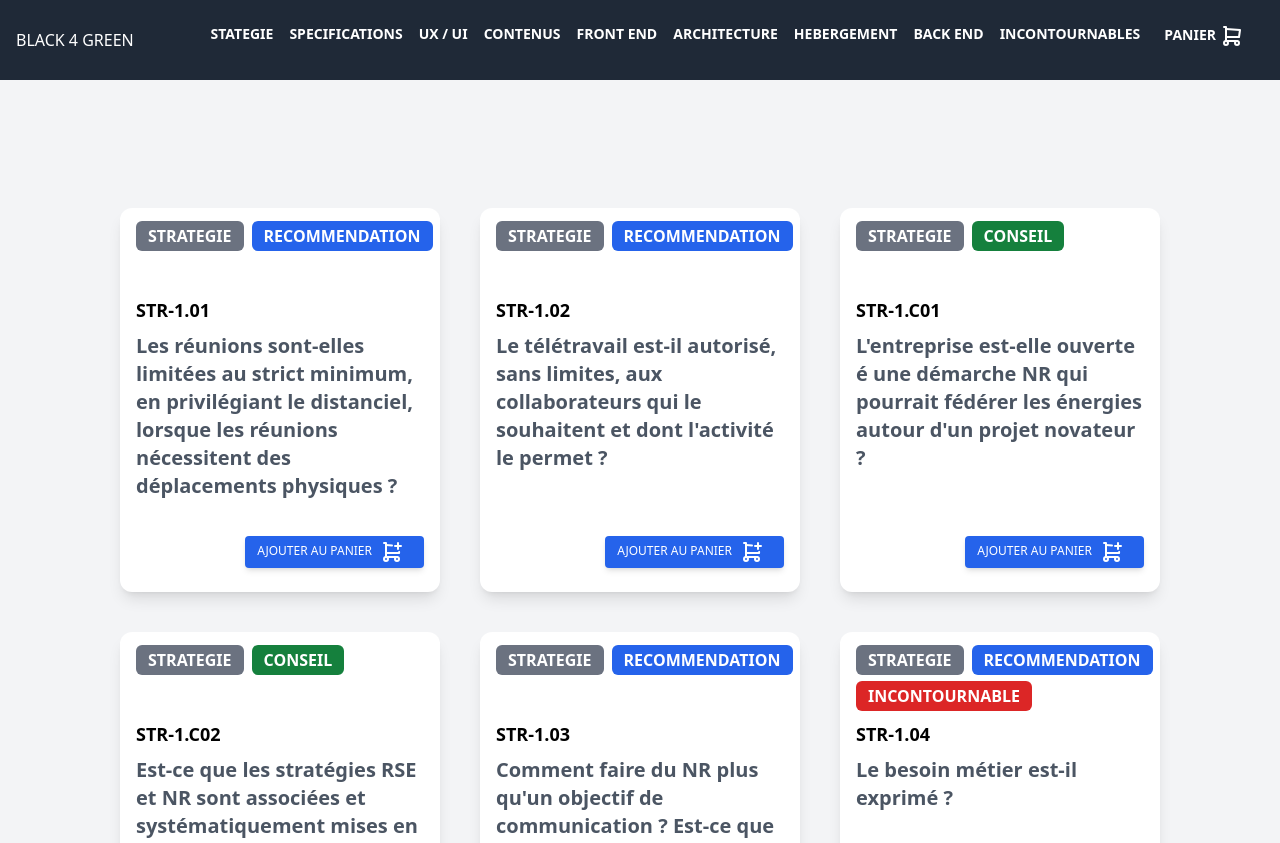
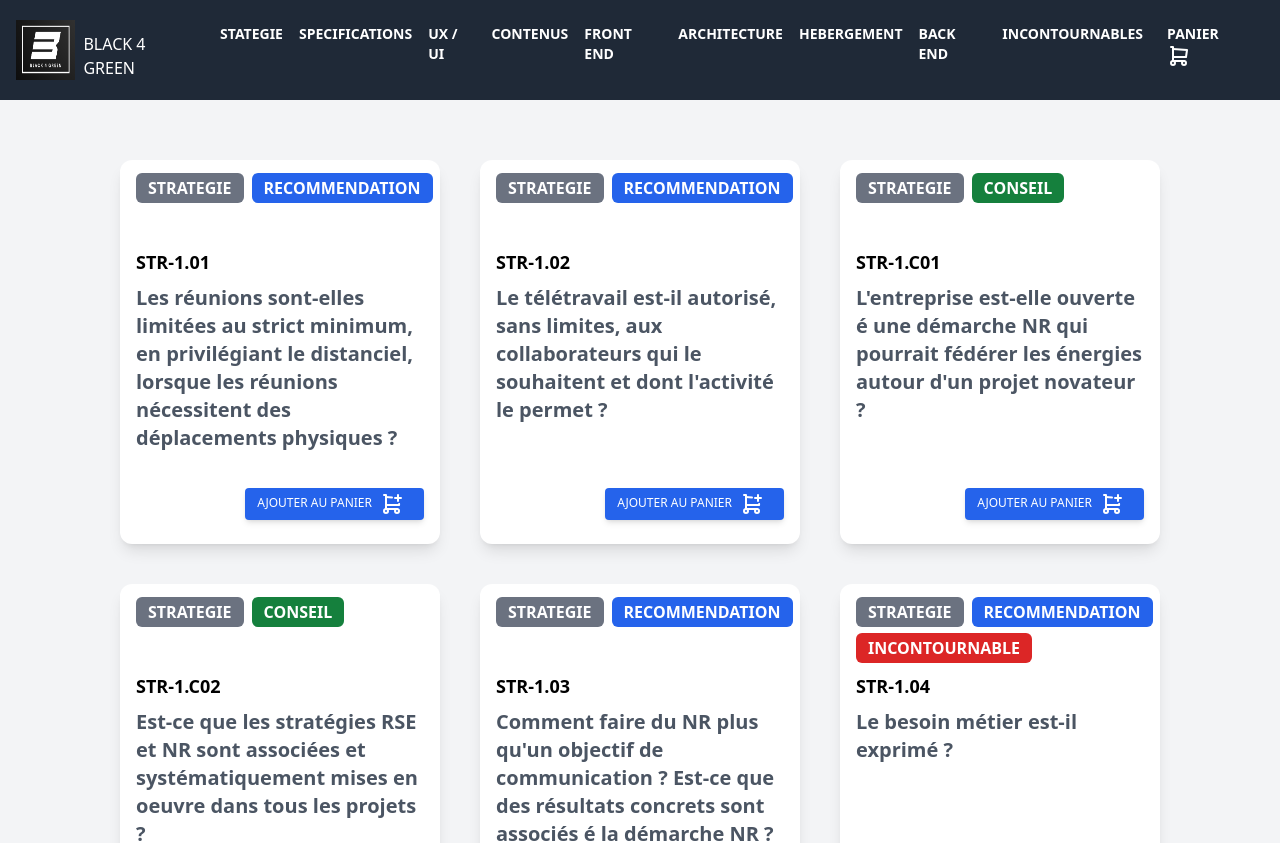
Before and after one commit to GillesCedric/Black4Green, a Next.js app: page / in a window 1280 px wide. Shown: the top 843 px of the page. Built offline with nearby package versions, Linux system fonts and the light colour scheme.

Commit message:
Ajout du logo dans le header

```diff
--- a/src/components/Header.tsx
+++ b/src/components/Header.tsx
@@ -1,5 +1,7 @@
+import Image from 'next/image'
 import Link from 'next/link'
 import React from 'react'
+import logo from '../../public/logo-min.png'
 
 export default class Header extends React.Component<{}, { isOpen: boolean }> {
 
@@ -11,11 +13,14 @@ export default class Header extends React.Component<{}, { isOpen: boolean }> {
 	}
 
 	render: () => React.ReactNode = () => {
-		return <header className='z-10 xl:fixed xl:w-full bg-gray-800 xl:flex xl:justify-between xl:items-center xl:px-4 xl:py-3'>
+		return <header className='z-10 fixed w-full bg-gray-800 xl:flex xl:justify-between xl:items-center xl:px-4 xl:py-3'>
 			<div className="flex items-center justify-between px-4 py-3 xl:p-0">
 				<div className='text-white'>
 					<Link href='/'>
-						BLACK 4 GREEN
+						<div className='flex cursor-pointer'>
+							<Image src={logo} width={60} height={50} />
+							<div className='items-end pt-3 ml-2'>BLACK 4 GREEN</div>
+						</div>
 					</Link>
 				</div>
 				<div className='xl:hidden'>
--- a/src/components/index/GoodPractices.tsx
+++ b/src/components/index/GoodPractices.tsx
@@ -44,7 +44,7 @@ export default class GoodPractices extends React.Component<PropsGoodPractices, S
   }
 
   render: () => React.ReactNode = () => {
-    return <div className='bg-gray-100 w-full sm:pt-40'>
+    return <div className='bg-gray-100 w-full pt-28'>
       <GoodPractice goodPractices={this.state.currentItems} family incontournable />
       <ReactPaginate
         breakLabel="..."
```
Also changed, not shown: public/logo-min.png (added).
